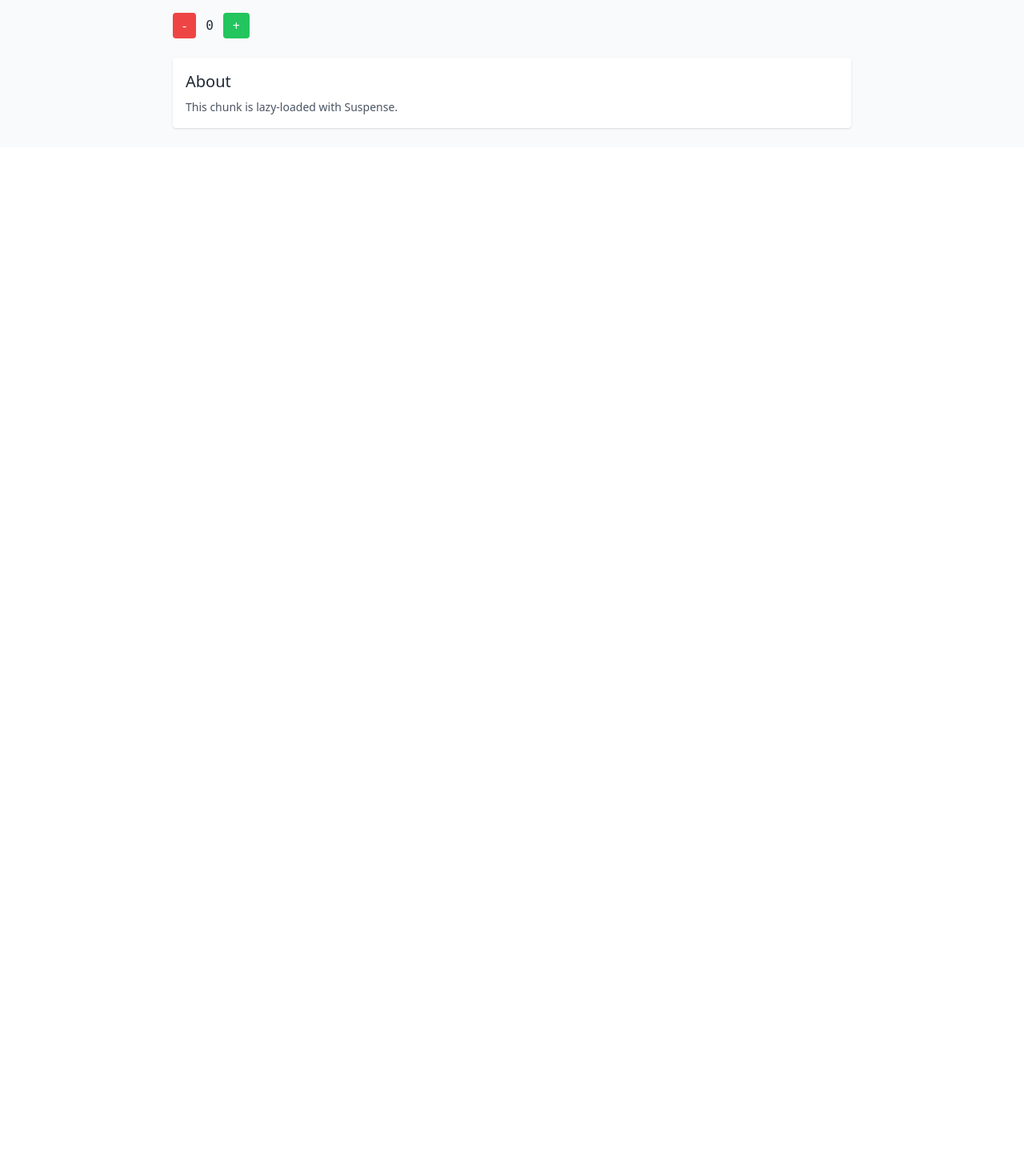
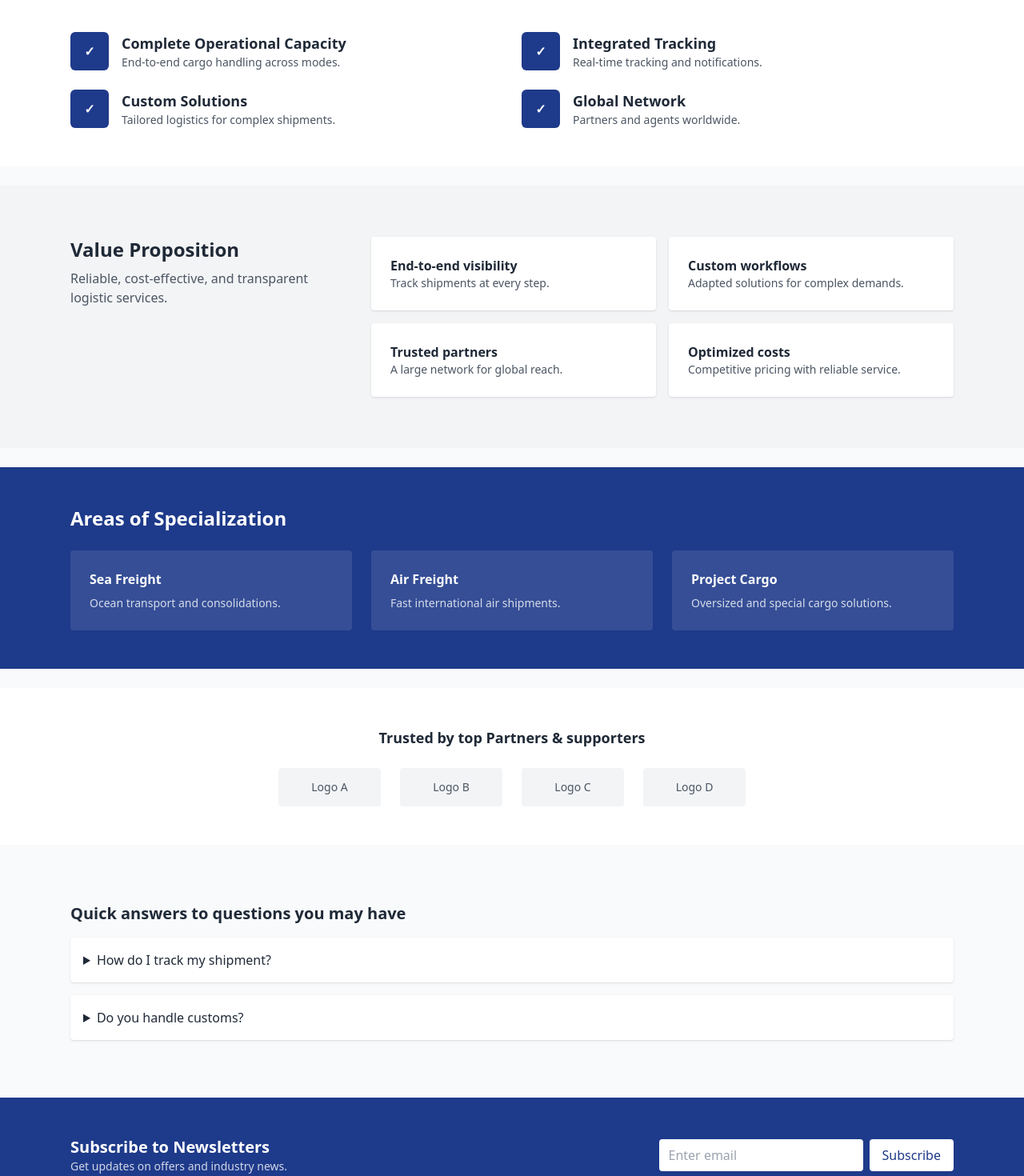
Before and after one commit to syedfaiqali/InterFred, a React (Vite) app: page / in a window 1280 px wide. Shown: the part 920-2390 px from the top of the page at 80% size. Before the commit the page ends 1104 px from the top, so only its background shows below. Built offline with nearby package versions, Linux system fonts and the light colour scheme.

Commit message:
feat(landing): add landing sections (highlights, value, specialization, partners, FAQ, subscribe, footer) and lazy-load them

```diff
--- a/src/App.tsx
+++ b/src/App.tsx
@@ -8,6 +8,14 @@ import Hero from './components/Hero'
 import Home from './components/Home'
 const About = lazy(() => import('./components/About'))
 
+const Highlights = lazy(() => import('./components/Highlights'))
+const ValueProp = lazy(() => import('./components/ValueProp'))
+const Specialization = lazy(() => import('./components/Specialization'))
+const Partners = lazy(() => import('./components/Partners'))
+const FAQ = lazy(() => import('./components/FAQ'))
+const Subscribe = lazy(() => import('./components/Subscribe'))
+const Footer = lazy(() => import('./components/Footer'))
+
 const App: React.FC = () => {
   const count = useSelector((s: RootState) => s.counter.value)
   const dispatch = useDispatch()
@@ -17,27 +25,19 @@ const App: React.FC = () => {
       <main>
         <Hero />
 
-        <div className="max-w-4xl mx-auto p-6 space-y-6">
-          <Home />
-
-          <div className="flex items-center gap-3">
-            <button
-              onClick={() => dispatch(decrement())}
-              className="px-3 py-1 bg-red-500 text-white rounded"
-            >
-              -
-            </button>
-            <div className="font-mono">{count}</div>
-            <button
-              onClick={() => dispatch(increment())}
-              className="px-3 py-1 bg-green-500 text-white rounded"
-            >
-              +
-            </button>
+        <div className="space-y-6">
+          <div className="max-w-6xl mx-auto px-6">
+            <Home />
           </div>
 
-          <Suspense fallback={<div>Loading about...</div>}>
-            <About />
+          <Suspense fallback={<div className="py-12 text-center">Loading highlights...</div>}>
+            <Highlights />
+            <ValueProp />
+            <Specialization />
+            <Partners />
+            <FAQ />
+            <Subscribe />
+            <Footer />
           </Suspense>
         </div>
       </main>
--- a/src/Rules.tsx
+++ b/src/Rules.tsx
@@ -1,2 +1,3 @@
 // commit always like this
 //<Brnach Name>: <Commit Message>
+// Responsive Design: Adjusted layout for better mobile experience
--- /dev/null
+++ b/src/components/FAQ.tsx
@@ -0,0 +1,26 @@
+import React from 'react'
+
+const faqs = [
+  { q: 'How do I track my shipment?', a: 'Use our tracking tool or contact support with your AWB or reference.' },
+  { q: 'Do you handle customs?', a: 'Yes — we provide customs clearance and documentation support.' },
+]
+
+const FAQ: React.FC = () => {
+  return (
+    <section className="py-12 bg-gray-50">
+      <div className="max-w-6xl mx-auto px-6">
+        <h3 className="text-xl font-semibold mb-4">Quick answers to questions you may have</h3>
+        <div className="grid gap-4">
+          {faqs.map((f) => (
+            <details key={f.q} className="p-4 bg-white rounded shadow">
+              <summary className="font-medium">{f.q}</summary>
+              <p className="text-sm text-gray-600 mt-2">{f.a}</p>
+            </details>
+          ))}
+        </div>
+      </div>
+    </section>
+  )
+}
+
+export default FAQ
--- /dev/null
+++ b/src/components/Footer.tsx
@@ -0,0 +1,13 @@
+import React from 'react'
+
+const Footer: React.FC = () => {
+  return (
+    <footer className="py-8 bg-white text-gray-700">
+      <div className="max-w-6xl mx-auto px-6 text-center">
+        <p>© {new Date().getFullYear()} InterFret — All rights reserved.</p>
+      </div>
+    </footer>
+  )
+}
+
+export default Footer
--- /dev/null
+++ b/src/components/Highlights.tsx
@@ -0,0 +1,30 @@
+import React from 'react'
+
+const items = [
+  { title: 'Complete Operational Capacity', text: 'End-to-end cargo handling across modes.' },
+  { title: 'Integrated Tracking', text: 'Real-time tracking and notifications.' },
+  { title: 'Custom Solutions', text: 'Tailored logistics for complex shipments.' },
+  { title: 'Global Network', text: 'Partners and agents worldwide.' },
+]
+
+const Highlights: React.FC = () => {
+  return (
+    <section className="py-12 bg-white">
+      <div className="max-w-6xl mx-auto px-6">
+        <div className="grid grid-cols-1 md:grid-cols-2 gap-6">
+          {items.map((it) => (
+            <article key={it.title} className="flex gap-4 items-start">
+              <div className="w-12 h-12 bg-blue-900 rounded-md flex items-center justify-center text-white font-semibold">✓</div>
+              <div>
+                <h3 className="font-semibold text-lg">{it.title}</h3>
+                <p className="text-sm text-gray-600">{it.text}</p>
+              </div>
+            </article>
+          ))}
+        </div>
+      </div>
+    </section>
+  )
+}
+
+export default Highlights
--- /dev/null
+++ b/src/components/Partners.tsx
@@ -0,0 +1,20 @@
+import React from 'react'
+
+const logos = ['Logo A','Logo B','Logo C','Logo D']
+
+const Partners: React.FC = () => {
+  return (
+    <section className="py-12 bg-white">
+      <div className="max-w-6xl mx-auto px-6 text-center">
+        <h3 className="text-lg font-semibold mb-6">Trusted by top Partners & supporters</h3>
+        <div className="flex flex-wrap justify-center gap-6 items-center">
+          {logos.map((l) => (
+            <div key={l} className="w-32 h-12 bg-gray-100 rounded flex items-center justify-center text-sm text-gray-600">{l}</div>
+          ))}
+        </div>
+      </div>
+    </section>
+  )
+}
+
+export default Partners
--- /dev/null
+++ b/src/components/Specialization.tsx
@@ -0,0 +1,27 @@
+import React from 'react'
+
+const cards = [
+  { title: 'Sea Freight', text: 'Ocean transport and consolidations.' },
+  { title: 'Air Freight', text: 'Fast international air shipments.' },
+  { title: 'Project Cargo', text: 'Oversized and special cargo solutions.' },
+]
+
+const Specialization: React.FC = () => {
+  return (
+    <section className="py-12 bg-blue-900 text-white">
+      <div className="max-w-6xl mx-auto px-6">
+        <h2 className="text-2xl font-bold mb-6">Areas of Specialization</h2>
+        <div className="grid grid-cols-1 md:grid-cols-3 gap-6">
+          {cards.map((c) => (
+            <div key={c.title} className="bg-white/10 p-6 rounded">
+              <h3 className="font-semibold">{c.title}</h3>
+              <p className="text-sm text-white/80 mt-2">{c.text}</p>
+            </div>
+          ))}
+        </div>
+      </div>
+    </section>
+  )
+}
+
+export default Specialization
--- /dev/null
+++ b/src/components/Subscribe.tsx
@@ -0,0 +1,21 @@
+import React from 'react'
+
+const Subscribe: React.FC = () => {
+  return (
+    <section className="py-12 bg-blue-900 text-white">
+      <div className="max-w-6xl mx-auto px-6 flex flex-col md:flex-row items-center justify-between gap-4">
+        <div>
+          <h3 className="text-xl font-semibold">Subscribe to Newsletters</h3>
+          <p className="text-sm text-white/80">Get updates on offers and industry news.</p>
+        </div>
+
+        <form className="flex w-full md:w-auto gap-2">
+          <input aria-label="email" type="email" placeholder="Enter email" className="px-3 py-2 rounded bg-white text-black flex-1" />
+          <button className="px-4 py-2 bg-white text-blue-900 rounded">Subscribe</button>
+        </form>
+      </div>
+    </section>
+  )
+}
+
+export default Subscribe
--- /dev/null
+++ b/src/components/ValueProp.tsx
@@ -0,0 +1,35 @@
+import React from 'react'
+
+const ValueProp: React.FC = () => {
+  return (
+    <section className="py-16 bg-gray-100">
+      <div className="max-w-6xl mx-auto px-6 grid md:grid-cols-3 gap-6 items-start">
+        <div className="md:col-span-1">
+          <h2 className="text-2xl font-bold">Value Proposition</h2>
+          <p className="text-gray-600 mt-2">Reliable, cost-effective, and transparent logistic services.</p>
+        </div>
+
+        <div className="md:col-span-2 grid grid-cols-1 md:grid-cols-2 gap-4">
+          <div className="p-6 bg-white rounded shadow">
+            <h3 className="font-semibold">End-to-end visibility</h3>
+            <p className="text-sm text-gray-600">Track shipments at every step.</p>
+          </div>
+          <div className="p-6 bg-white rounded shadow">
+            <h3 className="font-semibold">Custom workflows</h3>
+            <p className="text-sm text-gray-600">Adapted solutions for complex demands.</p>
+          </div>
+          <div className="p-6 bg-white rounded shadow">
+            <h3 className="font-semibold">Trusted partners</h3>
+            <p className="text-sm text-gray-600">A large network for global reach.</p>
+          </div>
+          <div className="p-6 bg-white rounded shadow">
+            <h3 className="font-semibold">Optimized costs</h3>
+            <p className="text-sm text-gray-600">Competitive pricing with reliable service.</p>
+          </div>
+        </div>
+      </div>
+    </section>
+  )
+}
+
+export default ValueProp
```
